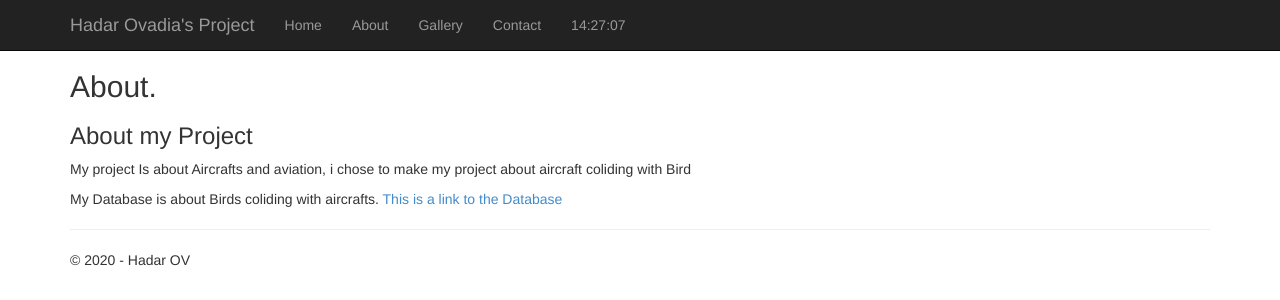
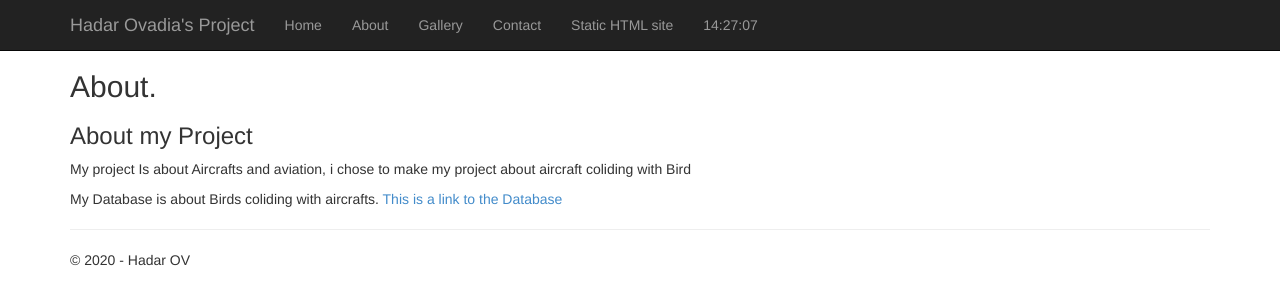
Before and after one commit to WhiteRose7303/4080-Project, a Flask app: page /about in a window 1280 px wide. Shown: the top 300 px of the page. Run offline with Flask 2, Linux system fonts and the light colour scheme; some libraries are stand-ins or nearby versions.

Commit message:
v0.2.7 added link to old static site

```diff
--- a/4080 Project/_4080_Project/templates/layout.html
+++ b/4080 Project/_4080_Project/templates/layout.html
@@ -44,6 +44,7 @@
                     <li><a href="{{ url_for('about') }}">About</a></li>
                     <li><a href="{{ url_for('Photoalbum') }}">Gallery</a></li>
                     <li><a href="{{ url_for('contact') }}">Contact</a></li>
+                    <li><a href="http://hadarovproject.c1.biz/">Static HTML site</a></li>
                     <li>
                         <a>
                             <body onload="startTime()">
```
Also changed, not shown: 4080 Project/_4080_Project/templates/TEST.txt (deleted), 1 other file.
